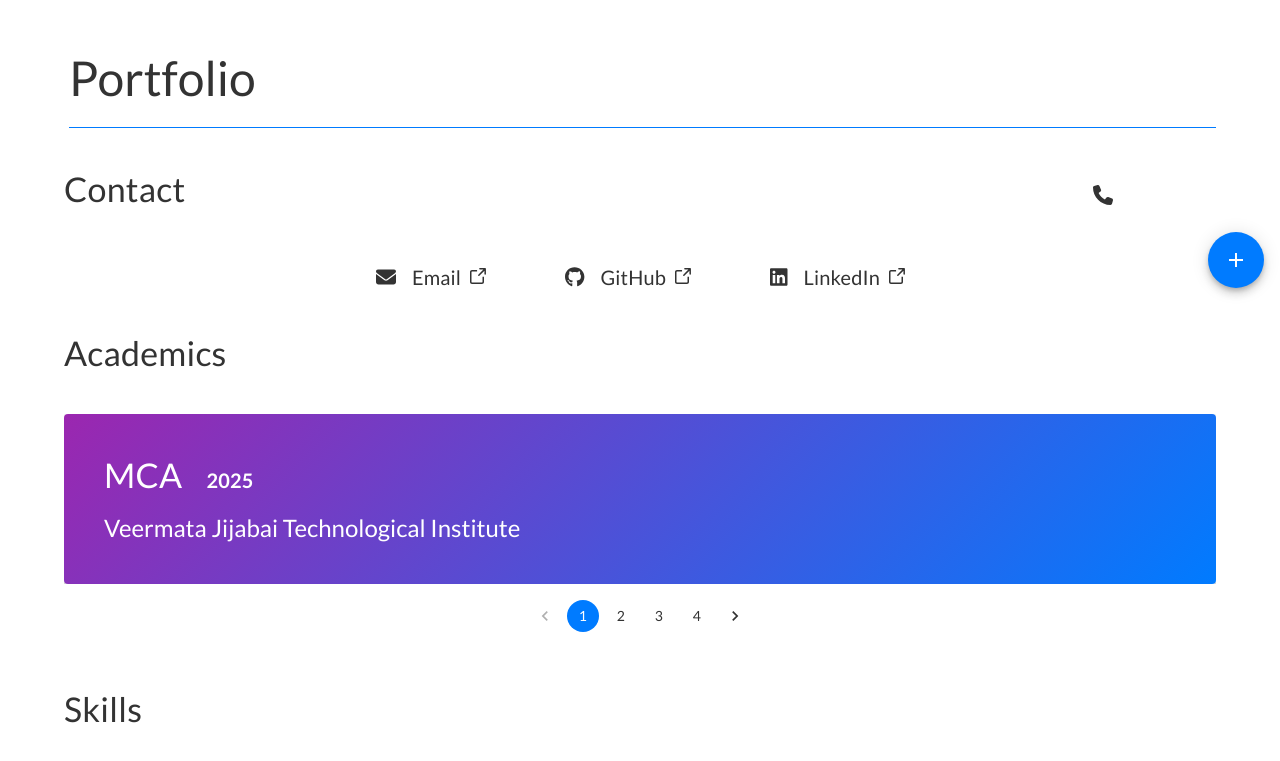
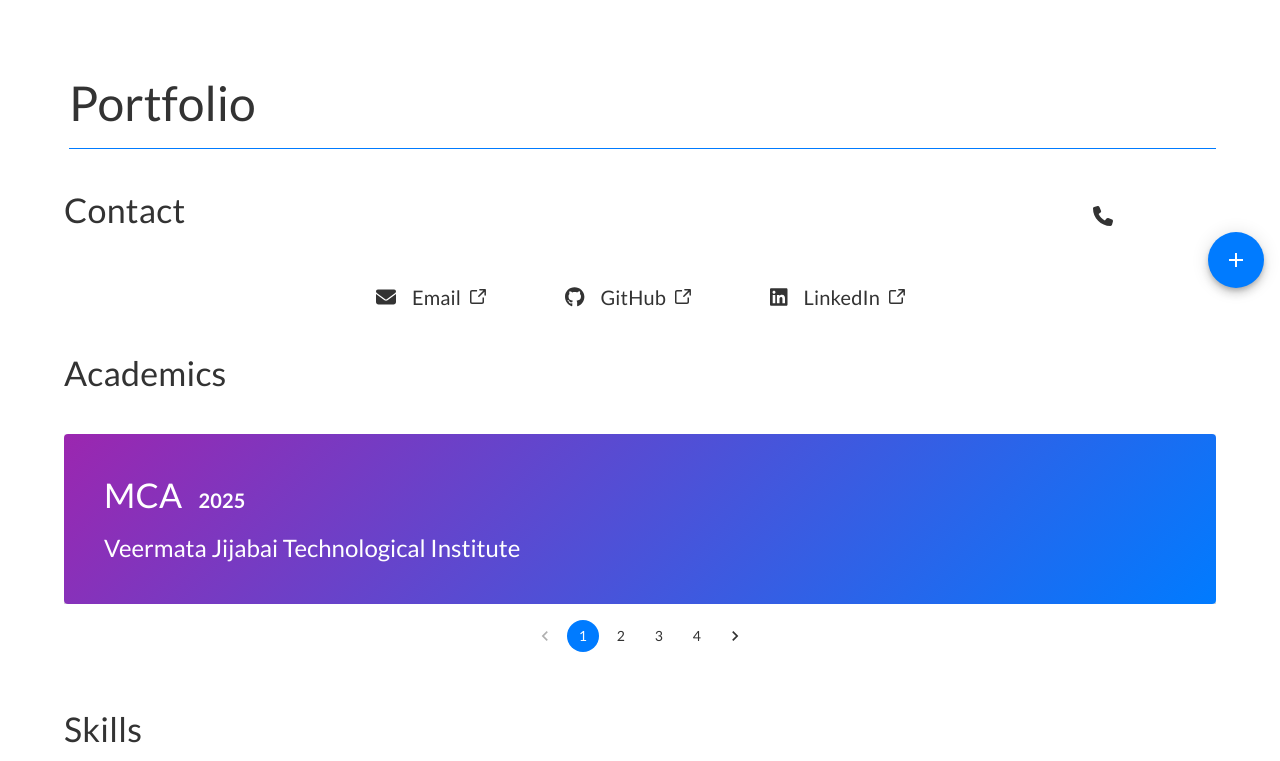
Before and after one commit to Aashay-Thakur/portfolio, a React app: page / in a window 1280 px wide. Shown: the part 496-1257 px from the top of the page. Built offline with nearby package versions, Linux system fonts and the light colour scheme; the HTML template or start-up script is replaced by a standard one; a web font is replaced by a local one.

Commit message:
Toc is Working Now

```diff
--- a/src/assets/MotionArrow/MotionArrow.tsx
+++ b/src/assets/MotionArrow/MotionArrow.tsx
@@ -64,7 +64,7 @@ const MotionArrow = ({
 					stroke={theme.palette.background.default}
 					strokeWidth={strokeWidth * 2}
 					strokeDasharray="5,5" // Adjust the dash pattern as needed
-					strokeDashoffset="0"
+					initial={{ strokeDashoffset: 0 }}
 					animate={{ strokeDashoffset: -10 }} // Adjust the offset value as needed
 					transition={{ duration: 2, ease: 'linear', repeat: Infinity }}
 				/>
@@ -85,7 +85,7 @@ const MotionArrow = ({
 				stroke={color || theme.palette.secondary.main}
 				strokeWidth={strokeWidth}
 				initial={{ pathLength: 0, pathOffset: 0 }}
-				animate={{ pathLength: [0, 1], pathOffset: [0, 1] }}
+				animate={{ pathLength: 1, pathOffset: 1 }}
 				transition={{
 					duration,
 					delay,
--- a/src/components/Appbar/Appbar.tsx
+++ b/src/components/Appbar/Appbar.tsx
@@ -56,18 +56,22 @@ const Appbar = ({ open, onMenuClick }: { open: boolean; onMenuClick: Function })
 
 	const { scrollY } = useScroll();
 	const [isScrolled, setIsScrolled] = useState(false);
+	const [lastScrollY, setLastScrollY] = useState(0);
+	const [scrollDirection, setScrollDirection] = useState<'up' | 'down'>('down');
 
 	useEffect(() => {
 		const unsubscribe = scrollY.on('change', (latest) => {
-			if (latest > 100) {
-				setIsScrolled(true);
+			if (latest > lastScrollY) {
+				setScrollDirection('down');
 			} else {
-				setIsScrolled(false);
+				setScrollDirection('up');
 			}
+			setLastScrollY(latest);
+			setIsScrolled(latest > 100);
 		});
 
 		return () => unsubscribe();
-	}, [scrollY]);
+	}, [scrollY, lastScrollY]);
 
 	useEffect(() => {
 		const handleKeyDown = (event: KeyboardEvent) => {
@@ -92,7 +96,7 @@ const Appbar = ({ open, onMenuClick }: { open: boolean; onMenuClick: Function })
 			<Box className="appbar-container">
 				<MotionAppBar
 					initial={{ y: 0 }}
-					animate={{ y: isScrolled ? -64 : 0 }}
+					animate={{ y: isScrolled && scrollDirection === 'down' ? -64 : 0 }}
 					transition={{ ease: 'easeOut', duration: 0.3 }}
 					sx={{
 						flexGrow: 1,
--- a/src/components/CustomComponents/CustomCard/CustomCard.tsx
+++ b/src/components/CustomComponents/CustomCard/CustomCard.tsx
@@ -40,9 +40,11 @@ const StyledCardMedia = styled(CardMedia)({
 	maxWidth: '100%',
 	height: 'auto',
 	maxHeight: 200,
+	minHeight: 100,
 	width: 'auto',
 	margin: 'auto',
 	background: 'none',
+	padding: 20,
 });
 
 const StyledCardContent = styled(CardContent)({
--- a/src/components/CustomComponents/CustomCarousel/CustomCarousel.tsx
+++ b/src/components/CustomComponents/CustomCarousel/CustomCarousel.tsx
@@ -17,6 +17,7 @@ interface CustomCarouselProps {
 	initialIndex?: number;
 	sideArrows?: boolean;
 	heightUpdateDependency?: any;
+	activeIndex?: number;
 }
 
 const variants = {
@@ -51,17 +52,12 @@ const CustomCarousel = ({
 	height = 'auto',
 	width = '100%',
 	heightUpdateDependency = null,
+	activeIndex,
 }: CustomCarouselProps): JSX.Element => {
 	const [[page, direction], setPage] = useState([initialIndex, 0]);
 	const childRef = useRef<HTMLDivElement>(null);
 	const [autoHeight, setAutoHeight] = useState<number>(0);
 	const { disableAnimations } = useContext(SettingsContext);
-
-	useEffect(() => {
-		if (childRef.current && height === 'auto') {
-			setAutoHeight(childRef.current.scrollHeight);
-		}
-	}, [page, childRef.current, heightUpdateDependency]);
 
 	const paginate = (newPage: number) => {
 		if (newPage >= 0 && newPage < list.length) {
@@ -79,6 +75,19 @@ const CustomCarousel = ({
 			paginate(page - 1);
 		}
 	};
+
+	useEffect(() => {
+		if (activeIndex !== undefined) {
+			console.log('activeIndex', activeIndex);
+			paginate(activeIndex);
+		}
+	}, [activeIndex]);
+
+	useEffect(() => {
+		if (childRef.current && height === 'auto') {
+			setAutoHeight(childRef.current.scrollHeight);
+		}
+	}, [page, childRef.current, heightUpdateDependency]);
 
 	return (
 		<Box
--- a/src/components/Milestone/Milestone.tsx
+++ b/src/components/Milestone/Milestone.tsx
@@ -1,4 +1,4 @@
-import { Stack, Typography } from '@mui/material';
+import { Grid, Typography } from '@mui/material';
 import { EducationDetails } from '@types';
 
 const Milestone = ({ step }: { step: EducationDetails }) => {
@@ -9,29 +9,24 @@ const Milestone = ({ step }: { step: EducationDetails }) => {
 	}
 
 	return (
-		<Stack spacing={2} sx={{ width: '100%', height: '100%', justifyContent: 'center' }} useFlexGap>
-			<Stack
-				direction="row"
-				sx={{
-					justifyContent: 'space-between',
-					alignItems: 'flex-end',
-				}}>
-				<Stack
-					direction="row"
-					spacing={3}
-					sx={{
-						alignItems: 'flex-end',
-					}}
-					useFlexGap>
+		<Grid container spacing={2}>
+			<Grid sx={{ alignItems: 'flex-end' }} spacing={2} container item>
+				<Grid item>
 					<Typography variant="h4">{step.degree.short}</Typography>
+				</Grid>
+				<Grid flexGrow={1} item>
 					<Typography sx={{ fontWeight: 'bold' }} variant="h6">
 						{step.endYear}
 					</Typography>
-				</Stack>
-				<Typography variant="h5">{getGrade(step.grade)}</Typography>
-			</Stack>
-			<Typography variant="h5">{step.institute.full}</Typography>
-		</Stack>
+				</Grid>
+				<Grid item>
+					<Typography variant="h5">{getGrade(step.grade)}</Typography>
+				</Grid>
+			</Grid>
+			<Grid item>
+				<Typography variant="h5">{step.institute.full}</Typography>
+			</Grid>
+		</Grid>
 	);
 };
 
--- a/src/components/Portfolio/Academics/Academics.tsx
+++ b/src/components/Portfolio/Academics/Academics.tsx
@@ -5,7 +5,14 @@ import { Stack, Typography } from '@mui/material';
 import { SettingsContext } from '@settings';
 import { EducationDetails } from '@types';
 
-const Academics = ({ academics }: { academics: { education: EducationDetails[]; id: string } }) => {
+interface AcademicsProps {
+	academics: {
+		education: EducationDetails[];
+		id: string;
+	};
+}
+
+const Academics = ({ academics }: AcademicsProps) => {
 	const { disableAnimations } = useContext(SettingsContext);
 
 	return (
--- a/src/components/Portfolio/Portfolio.tsx
+++ b/src/components/Portfolio/Portfolio.tsx
@@ -1,5 +1,5 @@
 /* react */
-import { useContext, useEffect, useState } from 'react';
+import { createContext, useContext, useEffect, useState } from 'react';
 
 /* components */
 import { Appbar, TOC } from '@barrel';
@@ -40,11 +40,15 @@ const StyledBox = styled(Box, {
 		backgroundColor: disableMorphism ? theme.palette.background.default : 'none',
 	};
 });
+const TocTabContext = createContext<null | any>(null);
 const Portfolio = () => {
 	const { toc, contact, aboutMe, academics, skills, projects } = me;
 	const [open, setOpen] = useState(false); // drawer
 	const theme = useTheme();
 	const { disableMorphism } = useContext(SettingsContext);
+
+	const [activeProjectTab, setActiveProjectTab] = useState(0);
+	const [activeAcademicTab, setActiveAcademicTab] = useState(0);
 
 	function toggleDrawer(): void {
 		setOpen(!open);
@@ -52,7 +56,13 @@ const Portfolio = () => {
 
 	function onTocSelect(id: string): void {
 		setOpen(false);
-		console.log(id);
+		let [section, elementId] = id.split('_'); // Use a different variable for the element ID
+		if (section === 'projects') {
+			setActiveProjectTab(parseInt(elementId));
+		} else if (section === 'academic-history') {
+			setActiveAcademicTab(parseInt(elementId));
+		}
+		document.getElementById(section)?.scrollIntoView({ behavior: 'smooth', block: 'end' });
 	}
 
 	function TOCWrapper(): JSX.Element {
@@ -74,9 +84,9 @@ const Portfolio = () => {
 						sx={{
 							position: 'relative',
 							width: '100%',
-							height: '120px',
+							height: theme.appBarHeight * 2.2,
 							display: 'flex',
-							alignItems: 'center',
+							alignItems: 'flex-end',
 						}}>
 						<Typography variant="h3" marginTop={5} gutterBottom>
 							Portfolio
@@ -85,10 +95,12 @@ const Portfolio = () => {
 					<Divider />
 				</StyledBox>
 				<Stack spacing={{ xs: 2, md: 5 }}>
-					<Contact contact={contact} />
-					<Academics academics={academics} />
-					<Skills skills={skills} />
-					<Projects projects={projects} />
+					<TocTabContext.Provider value={{ activeProjectTab, activeAcademicTab }}>
+						<Contact contact={contact} />
+						<Academics academics={academics} />
+						<Skills skills={skills} />
+						<Projects projects={projects} />
+					</TocTabContext.Provider>
 				</Stack>
 			</Container>
 			<Drawer open={open} onClose={toggleDrawer}>
@@ -100,4 +112,4 @@ const Portfolio = () => {
 	);
 };
 
-export { Portfolio };
+export { Portfolio, TocTabContext };
--- a/src/components/Portfolio/Projects/Projects.tsx
+++ b/src/components/Portfolio/Projects/Projects.tsx
@@ -1,11 +1,14 @@
-import { SyntheticEvent, useReducer } from 'react';
+import { SyntheticEvent, useContext, useReducer } from 'react';
 
 import { CustomCarousel, ProjectPanel } from '@barrel';
 import { Stack, Typography } from '@mui/material';
 import { ProjectDetails } from '@types';
 
+import { TocTabContext } from '../Portfolio';
+
 const Projects = ({ projects }: { projects: { projects: ProjectDetails[]; id: string } }) => {
 	const [updateHeight, forceUpdate] = useReducer((x) => x + 1, 0);
+	const { activeProjectTab } = useContext(TocTabContext);
 
 	function onTabChange(_: SyntheticEvent) {
 		forceUpdate();
@@ -24,6 +27,7 @@ const Projects = ({ projects }: { projects: { projects: ProjectDetails[]; id: st
 					Projects
 				</Typography>
 				<CustomCarousel
+					activeIndex={activeProjectTab}
 					heightUpdateDependency={updateHeight}
 					width="100%"
 					height="auto"
--- a/src/components/Timeline/Timeline.tsx
+++ b/src/components/Timeline/Timeline.tsx
@@ -1,9 +1,15 @@
+import { useContext } from 'react';
+
 import { CustomCarousel, Milestone } from '@barrel';
 import { Paper, useTheme } from '@mui/material';
 import { EducationDetails } from '@types';
 
+import { TocTabContext } from '../Portfolio/Portfolio';
+
 const Timeline = ({ milestones }: { milestones: EducationDetails[] }) => {
 	const theme = useTheme();
+	const { activeAcademicTab } = useContext(TocTabContext);
+
 	const list = milestones.map((milestone, index) => {
 		return {
 			content: (
@@ -22,7 +28,7 @@ const Timeline = ({ milestones }: { milestones: EducationDetails[] }) => {
 		};
 	});
 
-	return <CustomCarousel width="100%" height={'auto'} list={list} pagination />;
+	return <CustomCarousel activeIndex={activeAcademicTab} width="100%" height="auto" list={list} pagination />;
 };
 
 export { Timeline };
```
Also changed, not shown: src/components/TOC/TOC.tsx (+6 -1 lines).
